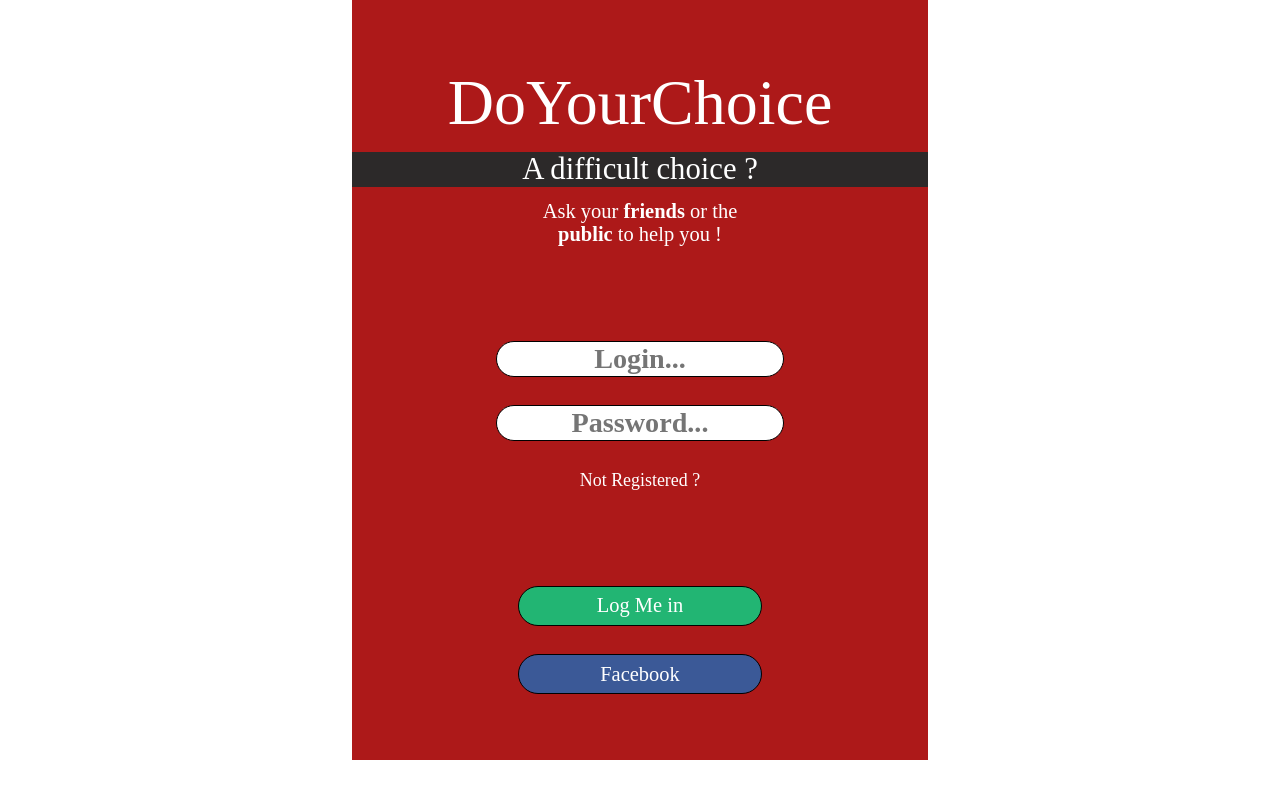
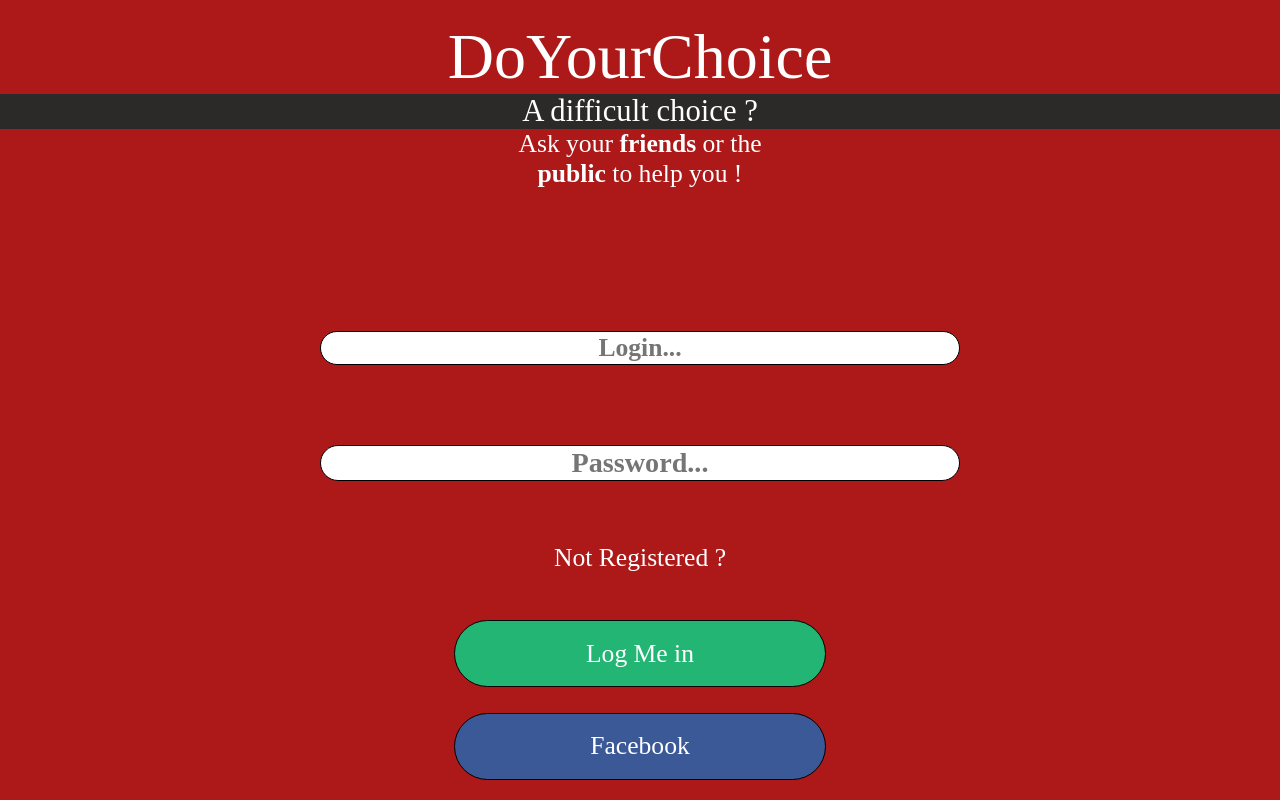
Before and after one commit to dev84-unalien/ClaireMarinaSylvain, a plain HTML site: page index.html in a window 1280 px wide. Drawn offline with Linux system fonts and the light colour scheme; a web font is replaced by a local one.

Commit message:
css sylvain v9_mobile

```diff
--- a/style.css
+++ b/style.css
@@ -122,8 +122,6 @@ footer{
 
 @media screen and (max-width: 680px)
 {
-
-
   #contain {
       width: 100vw;
       height: 100vh;
@@ -151,3 +149,69 @@ footer{
     width: 39vw;
   }
 }
+
+@media screen and (orientation: landscape)
+{
+
+
+  #contain {
+      width: 100vw;
+      height: 100vh;
+      font-size: 2vw;
+      margin: 0vw;
+      }
+
+  header {
+      width: 100vw;
+
+  }
+
+  #title {
+      font-size: 2.5em;
+      margin-bottom: 0vw;
+  }
+
+  #difficultChoice {
+      width: 100vw;
+      background: rgb(44, 41, 41);
+      margin-bottom: 0vw;
+      font-size: 1.2em;
+  }
+  #askYour {
+    font-size: 1em;
+  }
+  header {
+    height: 15vh;
+  }
+  main {
+    height: 55vh;
+  }
+  footer {
+    height: 20vh;
+  }
+  #logIN {
+    font-size: 1em;
+    margin-top: 18vh;
+  }
+  #log {
+    height: 12vh;
+    font-size: 1em;
+    width: 29vw;
+    margin-top:0%;
+  }
+  #facebook {
+    height: 12vh;
+    font-size: 1em;
+    width: 29vw;
+    margin-top:2vw;
+  }
+  .registered {
+    font-size: 1em;
+    margin-top: 1vh;
+  }
+  #password {
+    margin-top:2vw;
+  }
+
+
+}
```
